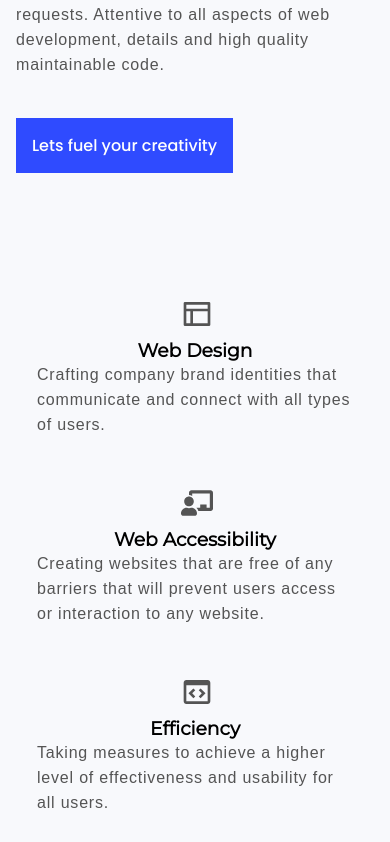
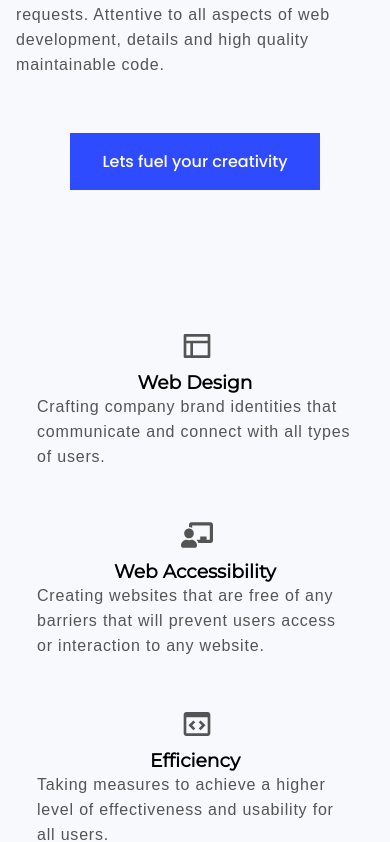
Before and after one commit to JulioCLop/my-website, a React (Create React App) app: page /about in a window 390 px wide. Shown: the part 965-1807 px from the top of the page. Built offline with nearby package versions, Linux system fonts and the light colour scheme.

Commit message:
made changes to the about page mobile responsiveness

```diff
--- a/src/components/AboutPage_Components/CVSection.module.css
+++ b/src/components/AboutPage_Components/CVSection.module.css
@@ -128,5 +128,14 @@
     padding-bottom: 1rem;
 }
 
+.btn{
+    height: 100px;
+    width: 70%;
+    display: flex;
+    align-items: center;
+    justify-content: center;
+    transform: translate(0,-50%);
+    z-index: 3;
+}
 
 }
--- a/src/components/AboutPage_Components/ContainerInto.module.css
+++ b/src/components/AboutPage_Components/ContainerInto.module.css
@@ -21,7 +21,6 @@
   border-bottom-right-radius: 8px;
 }
 
-
 .containerIntroImage {
   transform: translate(-10%, -7%);
   border-radius: 4px;
@@ -34,20 +33,18 @@
   display: flex;
   align-items: flex-start;
   justify-content: flex-start;
-
 }
-  .containerTwo article{
+.containerTwo article {
   padding-right: 2rem;
-
 }
-  .containerTwo .inner-container{
+.containerTwo .inner-container {
   margin-top: 2rem;
   margin-left: 2rem;
 }
-  .containerTwo .inner-container h1{
+.containerTwo .inner-container h1 {
   font-size: 2rem;
 }
-  .underline{
+.underline {
   position: relative;
   margin-top: 5px;
   width: 280px;
@@ -55,28 +52,26 @@
   background-color: #0203078b;
 }
 
-  .containerTwo .inner-container p{
+.containerTwo .inner-container p {
   height: 200px;
   letter-spacing: 0.05rem;
   line-height: 25px;
   color: #545454;
-
 }
 
-  .containerTwo .inner-container a{
+.containerTwo .inner-container a {
   color: #fff;
   text-decoration: none;
   background-color: #2f4bff;
   padding: 1rem;
-    font-family: 'Poppins', sans-serif;
-
+  font-family: "Poppins", sans-serif;
 }
 
 .containerTwo .inner-container a:hover {
   background-color: #2f4bff7d;
 }
 
-  .nameSpan{
+.nameSpan {
   color: #000;
   font-weight: bold;
   font-size: 1.2rem;
@@ -117,7 +112,6 @@
     display: flex;
     align-items: flex-start;
     justify-content: flex-start;
-
   }
 }
 
@@ -141,19 +135,34 @@
     display: flex;
     align-items: flex-start;
     justify-content: flex-start;
-
   }
-.containerTwo article{
+  .containerTwo article {
     padding: 0 0.5rem;
-
   }
-.containerTwo .inner-container{
+  .containerTwo .inner-container {
     margin-top: 2rem;
     margin-left: 0rem;
     padding: 0 0.5rem;
   }
-.containerTwo .inner-container h1{
+  .containerTwo .inner-container h1 {
     padding-left: 0.5rem;
   }
 
+  .containerTwo .inner-container a {
+    color: #fff;
+    text-decoration: none;
+    background-color: #2f4bff;
+    padding: 1rem;
+    font-family: "Poppins", sans-serif;
   }
+  .containerTwo .inner-container:last-child{
+    width:100%;
+   display: flex;
+   align-items: center;
+   justify-content: center;
+   }
+  .containerTwo .inner-container a{
+   width:70%;
+   text-align: center;
+  }
+}
--- a/src/components/AboutPage_Components/Work_Containers.module.css
+++ b/src/components/AboutPage_Components/Work_Containers.module.css
@@ -120,6 +120,7 @@
   @media (max-width: 480px) {
     .work-job-containers{
     transform: scale(90%);
+
   }
 
   }
--- a/src/components/AboutPage_Components/Worked.module.css
+++ b/src/components/AboutPage_Components/Worked.module.css
@@ -68,7 +68,7 @@
 
 @media (max-width: 480px){
     .work-main-job-containers{
-        padding: 30px;
+        padding: 0px;
         display: grid;
         grid-template-columns: 1fr;
         gap: 2rem;
```
Lines whose indentation alone changed are shown as unchanged.
